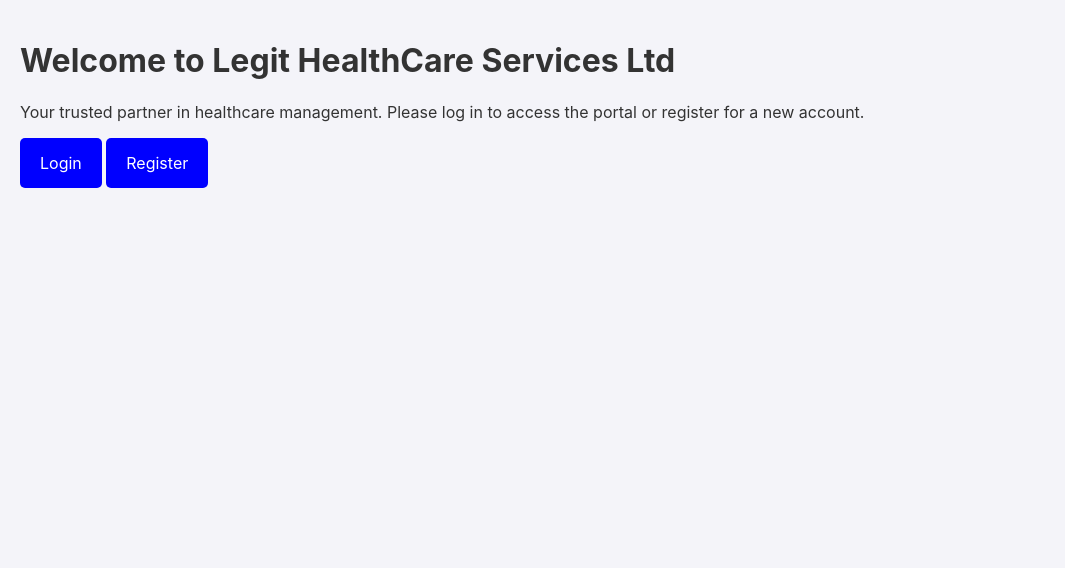
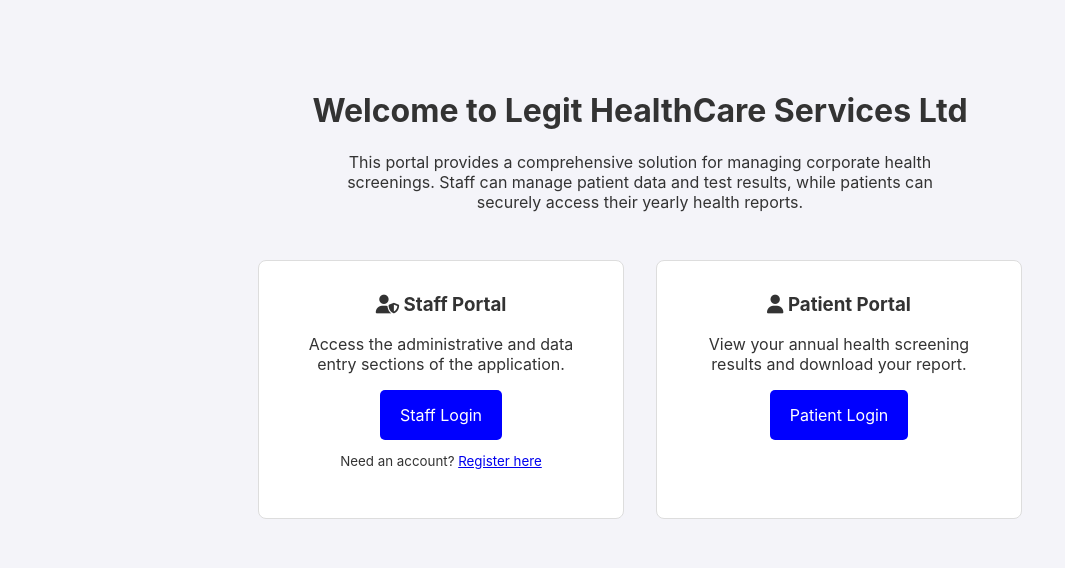
Before and after one commit to Shedrack-A/App.Legit-HealthCare, a Flask app: page / in a window 1280 px wide. Shown: the part 123-691 px from the top of the page, without its empty margins (0-1065 px from the left). Run offline with Flask 3, Linux system fonts and the light colour scheme.

Commit message:
feat: Implement Patient Portal
This commit introduces a new Patient Portal, providing a separate, secure area for patients to access their information.

Key Components:
- **Updated Home Page:** The main landing page has been redesigned to offer two distinct login paths: one for staff and one for patients.
- **New `portal` Blueprint:** All patient-facing functionality is encapsulated in a new `portal` blueprint.
- **Patient Authentication:** A new login system allows patients to authenticate using their Patient ID and Date of Birth. Session management is handled separately from the staff/user system.
- **Patient Dashboard:** A protected dashboard page displays the logged-in patient's basic information and provides a placeholder for them to select a year and download their health report.
- **Route Protection:** A new `@patient_login_required` decorator secures all routes within the portal.
- **Routing Fix:** This commit also includes a fix to the main application routing, ensuring the new landing page is the default entry point for all visitors, regardless of their login status.

```diff
--- a/app/__init__.py
+++ b/app/__init__.py
@@ -48,6 +48,9 @@ def create_app(config_name='default'):
     from app.admin import admin as admin_blueprint
     app.register_blueprint(admin_blueprint, url_prefix='/admin')
 
+    from app.portal import portal as portal_blueprint
+    app.register_blueprint(portal_blueprint, url_prefix='/portal')
+
     # Set default session filters for company and year
     @app.before_request
     def before_request_hook():
--- a/app/auth/routes.py
+++ b/app/auth/routes.py
@@ -39,7 +39,7 @@ def login():
             login_user(user, remember=form.remember.data)
             log_audit('USER_LOGIN', f'User logged in: {user.phone_number}')
             next_page = request.args.get('next')
-            return redirect(next_page) if next_page else redirect(url_for('main.index'))
+            return redirect(next_page) if next_page else redirect(url_for('main.dashboard'))
         else:
             flash('Invalid phone number or password.', 'danger')
     return render_template('auth/login.html', title='Sign In', form=form)
--- /dev/null
+++ b/app/portal/__init__.py
@@ -0,0 +1,5 @@
+from flask import Blueprint
+
+portal = Blueprint('portal', __name__)
+
+from . import routes
--- a/app/routes.py
+++ b/app/routes.py
@@ -8,11 +8,13 @@ from datetime import datetime, date
 main = Blueprint('main', __name__)
 
 @main.route('/')
-@main.route('/index')
 def index():
-    if current_user.is_authenticated:
-        return render_template('dashboard.html', title='Dashboard')
     return render_template('landing.html', title='Welcome')
+
+@main.route('/dashboard')
+@login_required
+def dashboard():
+    return render_template('dashboard.html', title='Dashboard')
 
 @main.route('/set_filters', methods=['POST'])
 def set_filters():
--- a/app/static/css/style.css
+++ b/app/static/css/style.css
@@ -412,6 +412,28 @@ input[type="submit"], button {
     border-top: 1px solid var(--border-color);
 }
 
+/* --- LANDING PAGE --- */
+.login-options {
+    display: flex;
+    justify-content: center;
+    gap: 2rem;
+    margin-top: 3rem;
+    flex-wrap: wrap;
+}
+
+.login-box {
+    background-color: var(--panel-bg-color);
+    border: 1px solid var(--border-color);
+    border-radius: 8px;
+    padding: 2rem;
+    width: 300px;
+    text-align: center;
+}
+
+.login-box h3 {
+    margin-top: 0;
+}
+
 /* --- ALERTS --- */
 .alert {
     padding: 15px;
--- a/app/templates/base.html
+++ b/app/templates/base.html
@@ -16,7 +16,7 @@
                 <h3>LHS Ltd.</h3>
             </div>
             <ul class="nav-links">
-                <li><a href="{{ url_for('main.index') }}"><i class="fas fa-tachometer-alt"></i> Dashboard</a></li>
+                <li><a href="{{ url_for('main.dashboard') }}"><i class="fas fa-tachometer-alt"></i> Dashboard</a></li>
                 <li><a href="{{ url_for('patient.register') }}"><i class="fas fa-user-plus"></i> Register Patient</a></li>
                 <li><a href="{{ url_for('consultation.index') }}"><i class="fas fa-stethoscope"></i> Consultation</a></li>
                 <li><a href="{{ url_for('results.index') }}"><i class="fas fa-vial"></i> Results</a></li>
--- a/app/templates/landing.html
+++ b/app/templates/landing.html
@@ -5,12 +5,22 @@
 {% endblock %}
 
 {% block content %}
-<div class="landing-page">
+<div class="landing-page" style="text-align: center; padding: 50px;">
     <h1>Welcome to Legit HealthCare Services Ltd</h1>
-    <p>Your trusted partner in healthcare management. Please log in to access the portal or register for a new account.</p>
-    <div class="landing-actions">
-        <a href="{{ url_for('auth.login') }}" class="btn-action">Login</a>
-        <a href="{{ url_for('auth.register') }}" class="btn-action">Register</a>
+    <p style="max-width: 600px; margin: 20px auto;">This portal provides a comprehensive solution for managing corporate health screenings. Staff can manage patient data and test results, while patients can securely access their yearly health reports.</p>
+
+    <div class="login-options">
+        <div class="login-box">
+            <h3><i class="fas fa-user-shield"></i> Staff Portal</h3>
+            <p>Access the administrative and data entry sections of the application.</p>
+            <a href="{{ url_for('auth.login') }}" class="btn-action">Staff Login</a>
+            <p style="margin-top: 10px;"><small>Need an account? <a href="{{ url_for('auth.register') }}">Register here</a></small></p>
+        </div>
+        <div class="login-box">
+            <h3><i class="fas fa-user"></i> Patient Portal</h3>
+            <p>View your annual health screening results and download your report.</p>
+            <a href="{{ url_for('portal.login') }}" class="btn-action">Patient Login</a>
+        </div>
     </div>
 </div>
 {% endblock %}
```
Also changed, not shown: app/decorators.py (+13 -1 lines), app/portal/forms.py (added, +8 -0 lines), app/portal/routes.py (added, +35 -0 lines), app/templates/portal/dashboard.html (added, +38 -0 lines), app/templates/portal/login.html (added, +32 -0 lines), tests/test_integration.py (+40 -37 lines).
